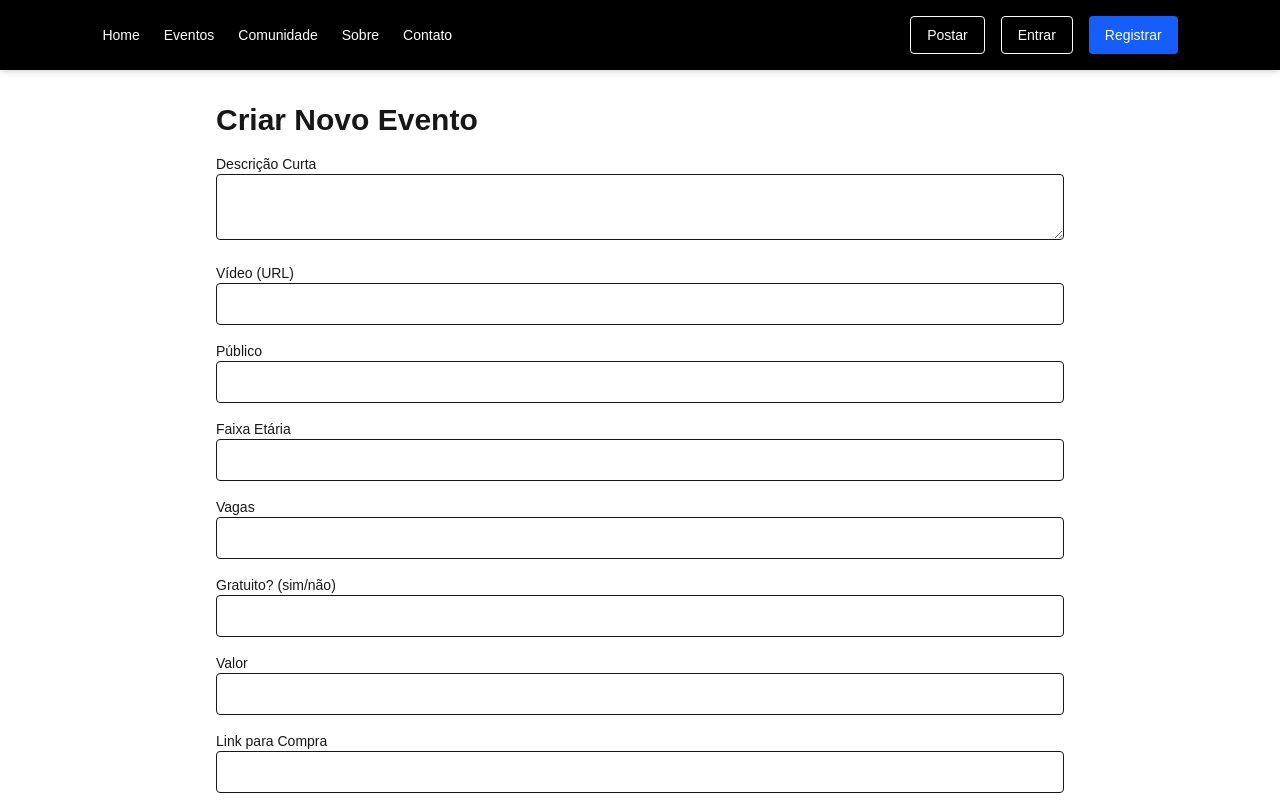
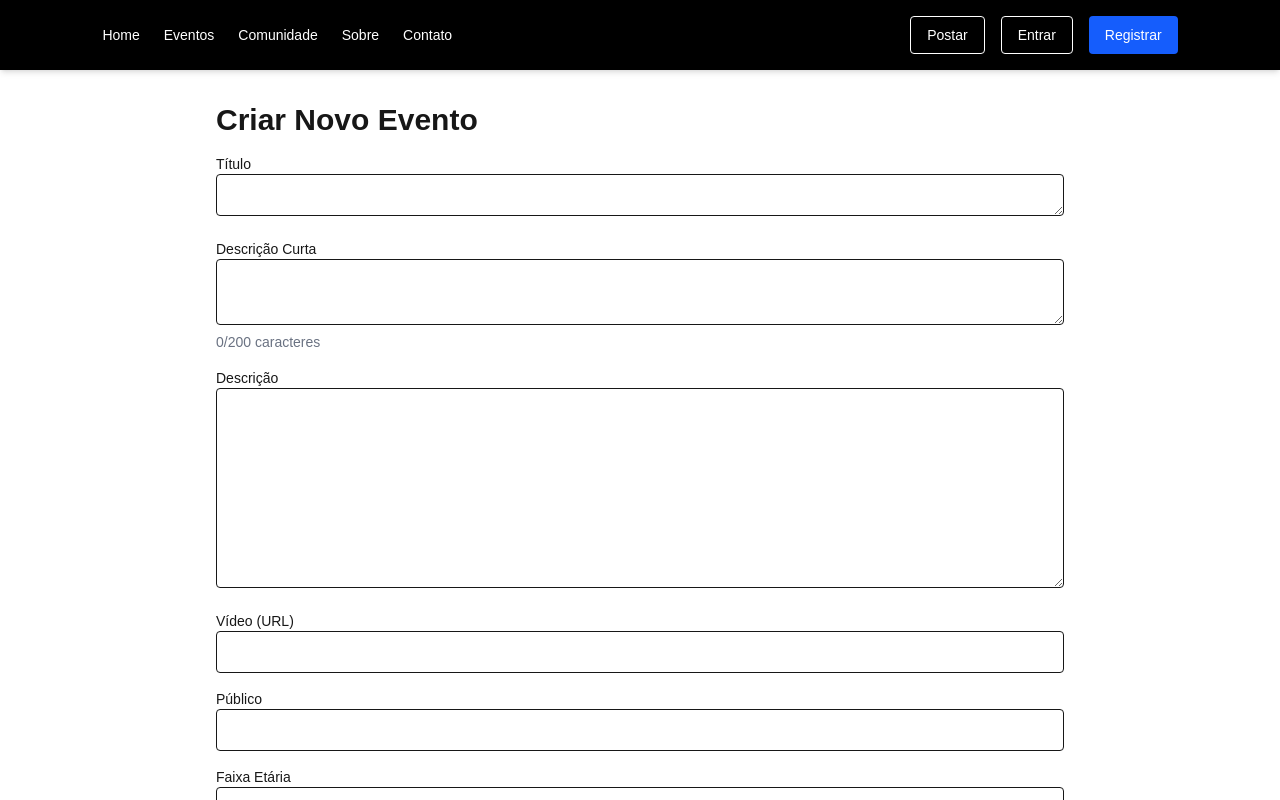
Before and after one commit to Philsycho/cms-calendario-eventos, a Next.js app in the folder cms-eventos-site/: page /postar in a window 1280 px wide. Shown: the top 800 px of the page. Built offline with nearby package versions, Linux system fonts and the light colour scheme.

Commit message:
Restruturação O campo `descricao_curta` do /app/postar/page.tsx, agora conta com a limitação de 200 caracteres e um contatdor de caracteres logo abaixo do campo.

```diff
--- a/cms-eventos-site/src/app/data/eventos.json
+++ b/cms-eventos-site/src/app/data/eventos.json
@@ -4,7 +4,7 @@
     "titulo": "Ferroz",
     "slug": "ferroz-",
     "descricao": "Festa tradicional de Agronômica.",
-    "descricao_curta": "Festa tradicionalmente realizada em Abril, Agora deve ocorrer em Maio, por conta das cheias.",
+    "descricao_curta": "Esse é um teste de postagem de descrição curta, como podem ver ele é bem sutil e fácil de entender a sua função e como ela dele se comportar, diante de uma postagem. Informativo e direto, esse é o obj",
     "data_evento": "2025-06-02 00:00:00:000",
     "data_postagem": "2025-04-22 00:00:00:000",
     "categoria": "",
--- a/cms-eventos-site/src/app/postar/page.tsx
+++ b/cms-eventos-site/src/app/postar/page.tsx
@@ -6,7 +6,12 @@ export default function Postar() {
   const [titulo, setTitulo] = useState('');
   const [descricao, setDescricao] = useState('');
   const [descricao_curta, setDescricaoCurta] = useState('');
+  const [data_postagem, setDataPostagem] = useState(''); //Data em que o evento foi criado pelo organizador
+  const [hora_postagem, setHoraPostagem] = useState('');
   const [data_evento, setDataEvento] = useState('');
+  const [hora_evento, setHoraEvento] = useState('');
+  const [hora_ini_evento, setHoraIniEvento] = useState('');
+  const [hora_fim_evento, setHoraFimEvento] = useState('');
   const [localizacao, setLocalizacao] = useState('');
   const [categoria, setCategoria] = useState('');
   const [categorias, setCategorias] = useState<{ id_categoria: number; desc_categoria: string }[]>([]);
@@ -21,6 +26,7 @@ export default function Postar() {
   const [valor, setValor] = useState('');
   const [compra_link, setCompraLink] = useState('');
 
+  //Leitura do JSONs para integração da categorias e subcategorias
   useEffect(() => {
     fetch('/api/categoria').then(res => res.json()).then(setCategorias);
     fetch('/api/sub_categoria').then(res => res.json()).then(setSubcategorias);
@@ -31,13 +37,14 @@ export default function Postar() {
       setBanner(e.target.files[0]);
     }
   };
-
+  // Função para gerar o slug
   const gerarSlug = (titulo: string) => {
     return titulo.toLowerCase().replace(/\s+/g, '-').replace(/[^a-z0-9-]/g, '');
   };
 
-  const formatarDataCompleta = (data: string) => {
-    const date = new Date(data);
+
+  const formatarDataCompleta = (data_postagem: string) => {
+    const date = new Date(data_postagem);
     return date.toISOString();
   };
 
@@ -57,9 +64,12 @@ export default function Postar() {
       slug,
       descricao,
       descricao_curta,
+      data_postagem,
+      hora_postagem,
+      hora_ini_evento,
+      hora_fim_evento,
       localizacao,
       data_evento: formatarDataCompleta(data_evento),
-      data_postagem,
       categoria: parseInt(categoria),
       subcategoria: parseInt(subcategoria),
       banner: banner?.name || '',
@@ -95,7 +105,19 @@ export default function Postar() {
     <div className="max-w-4xl mx-auto px-6 py-8">
       <h1 className="text-3xl font-bold mb-4">Criar Novo Evento</h1>
       <form onSubmit={handleSubmit}>
-        {/* Os campos principais como antes... */}
+
+        {/* Correção do rótulo para titulo */}
+        <div className="mb-4">
+          <label htmlFor="titulo" className="block text-sm font-medium">Título</label>
+          <textarea
+            id="titulo"
+            value={titulo}
+            onChange={(e) => setTitulo(e.target.value)}
+            className="w-full px-4 py-2 border rounded"
+            style={{ height: '42px' }}
+            required
+          />
+        </div>
 
         {/* Correção do rótulo para descrição curta */}
         <div className="mb-4">
@@ -105,6 +127,22 @@ export default function Postar() {
             value={descricao_curta}
             onChange={(e) => setDescricaoCurta(e.target.value)}
             className="w-full px-4 py-2 border rounded"
+            required
+            maxLength={200}
+          />
+          <p className="text-sm text-gray-500">{descricao_curta.length}/200 caracteres</p>
+        </div>
+
+
+        {/* Correção do rótulo para descrição */}
+        <div className="mb-4">
+          <label htmlFor="descricao" className="block text-sm font-medium">Descrição</label>
+          <textarea
+            id="descricao"
+            value={descricao}
+            onChange={(e) => setDescricao(e.target.value)}
+            className="w-full px-4 py-2 border rounded"
+            style={{ height: '200px' }}
             required
           />
         </div>
--- a/cms-eventos-site/src/components/Navbar.tsx
+++ b/cms-eventos-site/src/components/Navbar.tsx
@@ -15,10 +15,10 @@ export default function Navbar() {
       </nav>
       <div className="flex gap-4">
         <a href="/postar">
-          <button className="text-sm px-4 py-2 border rounded">Postar</button>
+          <button className="text-sm px-4 py-2 border rounded cursor-pointer">Postar</button>
         </a>
-        <button className="text-sm px-4 py-2 border rounded">Entrar</button>
-        <button className="text-sm px-4 py-2 bg-blue-600 text-white rounded">Registrar</button>
+        <button className="text-sm px-4 py-2 border rounded cursor-pointer">Entrar</button>
+        <button className="text-sm px-4 py-2 bg-blue-600 text-white rounded cursor-pointer">Registrar</button>
       </div>
     </header>
   );
```
Also changed, not shown: 1 other file (tests, documents, lock files or other folders).
